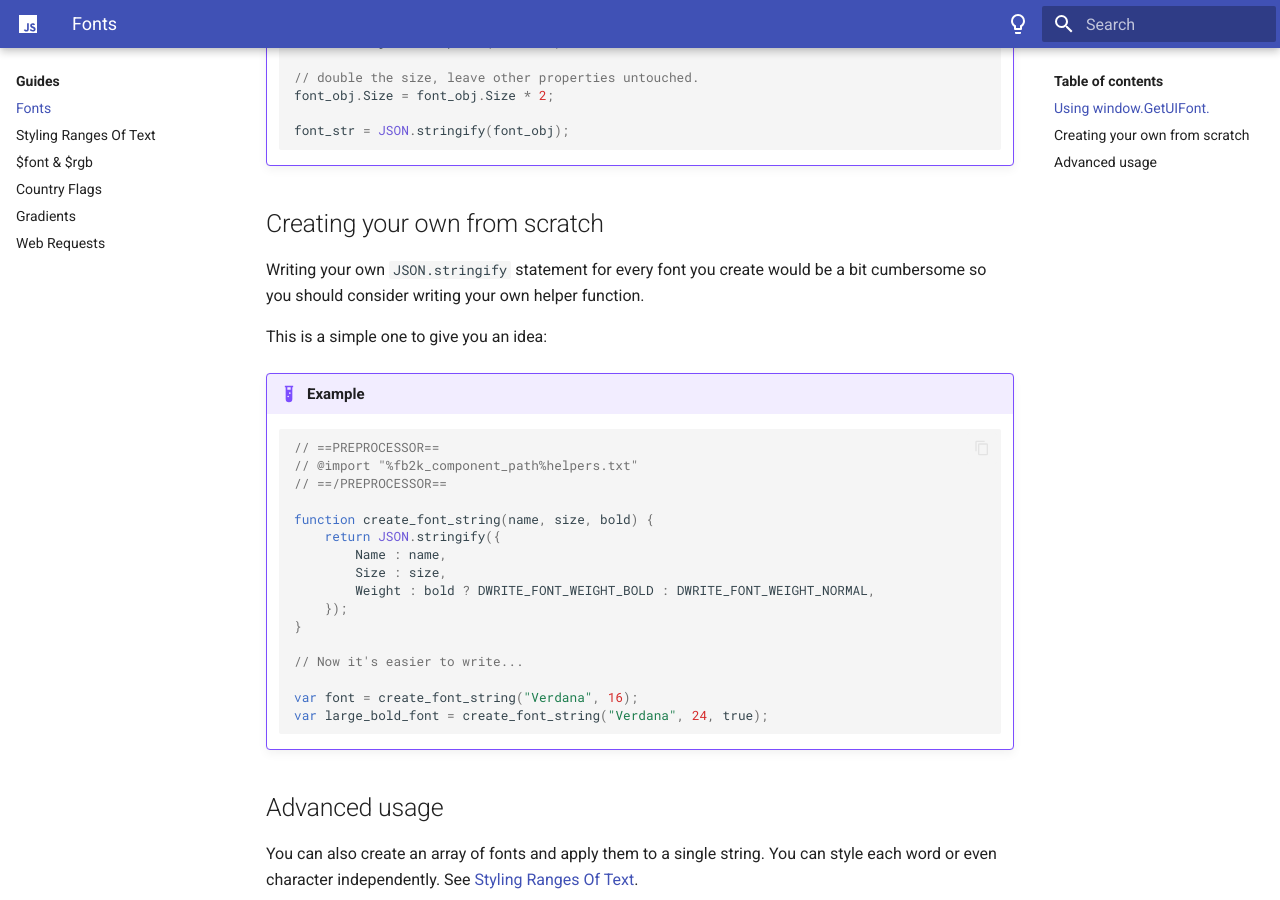
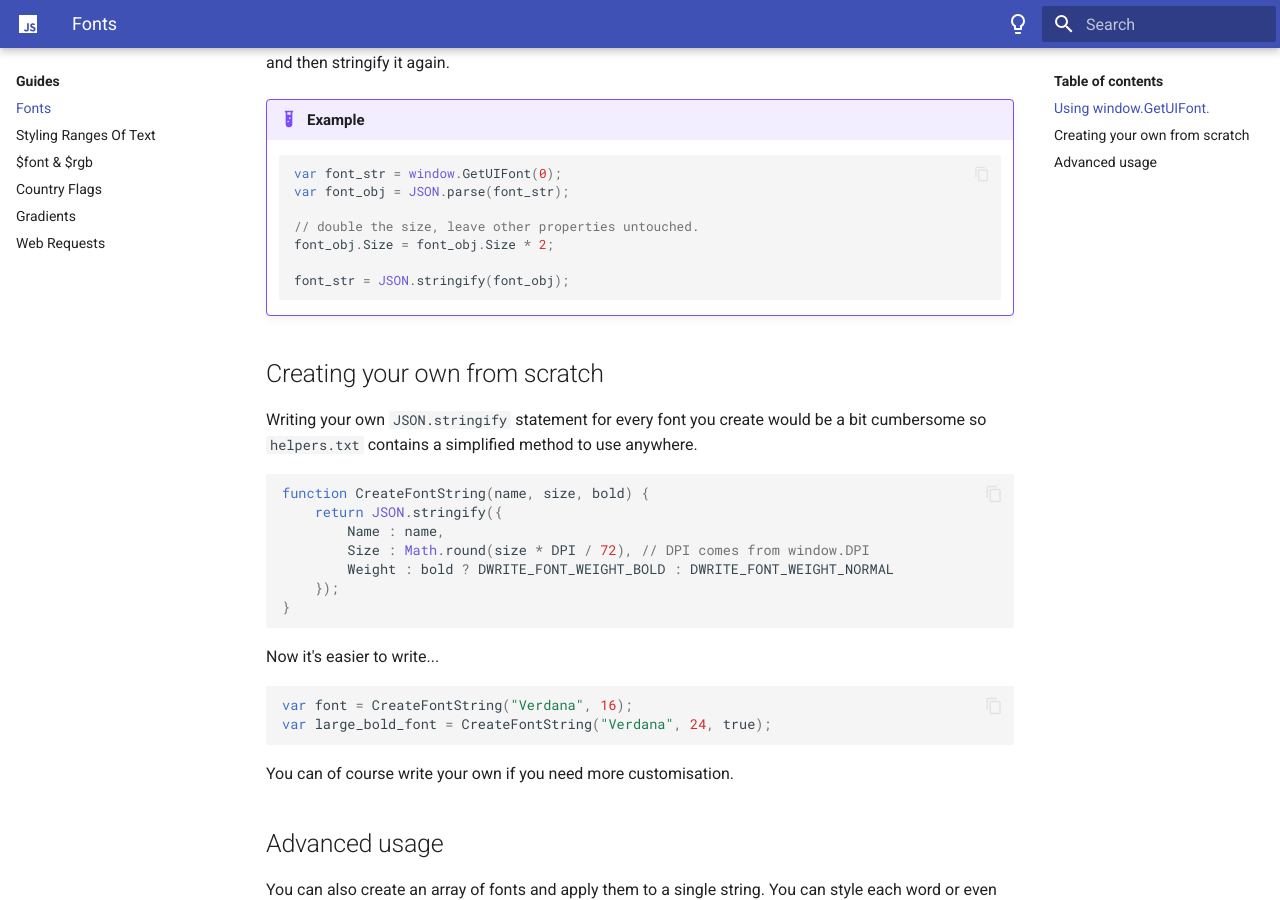
Before and after one commit to marc2k3/rtfm, an MkDocs documentation site: the page built from docs/guides/fonts.md, in a window 1280 px wide and 900 px high, scrolled down 1854 px. Built offline with MkDocs 1.6.1 and Material for MkDocs 9.7.7, drawn with Linux system fonts in a browser that asks for light colours; some of the changed text lies outside the part shown.

Commit message:
Update font notes

````diff
--- a/docs/guides/fonts.md
+++ b/docs/guides/fonts.md
@@ -1,5 +1,7 @@
-This page is specifically for working with fonts that are passed
-to [IJSGraphics WriteText](../docs/interfaces/IJSGraphics.md#writetexttext-font-colour-x-y-w-h-text_alignment-paragraph_alignment-word_wrapping-trimming_granularity).
+This page is for working with fonts that are passed to
+[IJSGraphics WriteText](../docs/interfaces/IJSGraphics.md#writetexttext-font-colour-x-y-w-h-text_alignment-paragraph_alignment-word_wrapping-trimming_granularity),
+[IJSGraphics WriteTextSimple](../docs/interfaces/IJSGraphics.md#writetextsimpletext-font-colour-x-y-w-h-text_alignment-paragraph_alignment-word_wrapping-trimming_granularity) and
+[utils.CreateTextLayout](../docs/namespaces/utils.md#utilscreatetextlayouttext-font_name-font_size-font_weight-font_style-font_stretch-text_alignment-paragraph_alignment-word_wrapping-trimming_granularity).
 
 Unlike previous versions of `JScript Panel`, fonts need to be supplied as strings. They can be created manually by
 using `JSON.stringify` on an object or returned from `window.GetUIFont`.
@@ -48,7 +53,7 @@ of `Segoe UI` and `16px` will be used.
 	}
 	```
 
-`font_str` can be passed directly to `gr.WriteText` without modification.
+`font_str` can be passed directly without modification.
 
 !!! example
 	```js
@@ -84,29 +89,26 @@ and then stringify it again.
 ## Creating your own from scratch
 
 Writing your own `JSON.stringify` statement for every font you create would be a bit cumbersome
-so you should consider writing your own helper function.
+so `helpers.txt` contains a simplified method to use anywhere.
 
-This is a simple one to give you an idea:
+```js
+function CreateFontString(name, size, bold) {
+	return JSON.stringify({
+		Name : name,
+		Size : Math.round(size * DPI / 72), // DPI comes from window.DPI
+		Weight : bold ? DWRITE_FONT_WEIGHT_BOLD : DWRITE_FONT_WEIGHT_NORMAL
+	});
+}
+```
 
-!!! example
-	```js
-	// ==PREPROCESSOR==
-	// @import "%fb2k_component_path%helpers.txt"
-	// ==/PREPROCESSOR==
+Now it's easier to write...
 
-	function create_font_string(name, size, bold) {
-		return JSON.stringify({
-			Name : name,
-			Size : size,
-			Weight : bold ? DWRITE_FONT_WEIGHT_BOLD : DWRITE_FONT_WEIGHT_NORMAL,
-		});
-	}
+```js
+var font = CreateFontString("Verdana", 16);
+var large_bold_font = CreateFontString("Verdana", 24, true);
+```
 
-	// Now it's easier to write...
-
-	var font = create_font_string("Verdana", 16);
-	var large_bold_font = create_font_string("Verdana", 24, true);
-	```
+You can of course write your own if you need more customisation.
 
 ## Advanced usage
 
````
Also changed, not shown: other parts of docs/guides/fonts.md (+3 -0 lines), docs/docs/interfaces/IJSGraphics.md (+6 -6 lines), docs/docs/namespaces/utils.md (+1 -2 lines), docs/guides/styling-ranges-text.md (+4 -0 lines).
